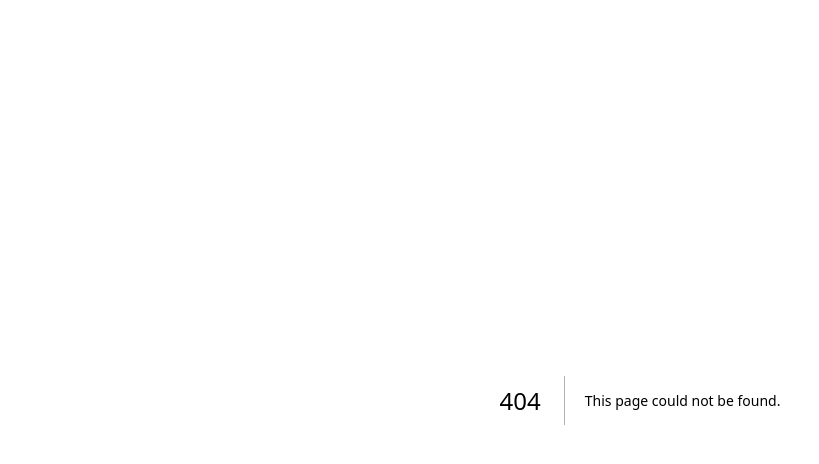
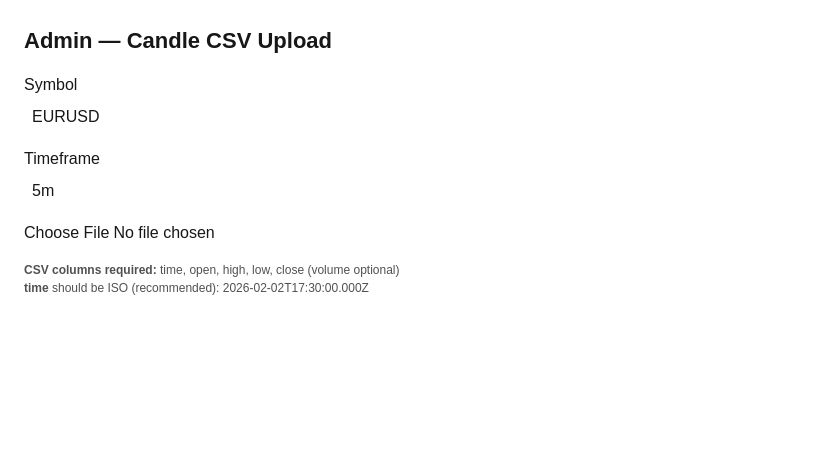
Before and after one commit to skshourav/signal-room-mvp, a Next.js app: page /admin/candles in a window 1280 px wide. Before the commit this address had no page. Shown: the top 464 px of the page, without its empty margins (0-819 px from the left). Built offline with nearby package versions, Linux system fonts and the light colour scheme.

Commit message:
feat: admin candle csv upload

```diff
--- /dev/null
+++ b/src/app/admin/candles/page.tsx
@@ -0,0 +1,79 @@
+"use client";
+
+import { useState } from "react";
+import Papa from "papaparse";
+
+export default function AdminCandlesPage() {
+  const [symbol, setSymbol] = useState("EURUSD");
+  const [timeframe, setTimeframe] = useState("5m");
+  const [msg, setMsg] = useState<string | null>(null);
+
+  async function handleFile(file: File) {
+    setMsg("Parsing CSV...");
+
+    Papa.parse(file, {
+      header: true,
+      skipEmptyLines: true,
+      complete: async (results) => {
+        try {
+          const rows = results.data as any[];
+
+          setMsg(`Parsed ${rows.length} rows. Uploading...`);
+
+          const res = await fetch("/api/admin/candles/upload", {
+            method: "POST",
+            headers: { "Content-Type": "application/json" },
+            body: JSON.stringify({ symbol, timeframe, rows }),
+          });
+
+          const data = await res.json();
+          if (!res.ok) {
+            setMsg(`Error: ${data?.error || "upload failed"}`);
+            return;
+          }
+
+          setMsg(`Upload OK ✅ received=${data.receivedRows} inserted=${data.inserted}`);
+        } catch (e: any) {
+          setMsg(`Error: ${e?.message || "unknown"}`);
+        }
+      },
+      error: (err) => {
+        setMsg(`CSV parse error: ${err.message}`);
+      },
+    });
+  }
+
+  return (
+    <div style={{ padding: 24, maxWidth: 600 }}>
+      <h1 style={{ fontSize: 22, fontWeight: 700 }}>Admin — Candle CSV Upload</h1>
+
+      <div style={{ display: "grid", gap: 10, marginTop: 16 }}>
+        <label>
+          Symbol
+          <input value={symbol} onChange={(e) => setSymbol(e.target.value)} style={{ width: "100%", padding: 8 }} />
+        </label>
+
+        <label>
+          Timeframe
+          <input value={timeframe} onChange={(e) => setTimeframe(e.target.value)} style={{ width: "100%", padding: 8 }} />
+        </label>
+
+        <input
+          type="file"
+          accept=".csv"
+          onChange={(e) => {
+            const f = e.target.files?.[0];
+            if (f) handleFile(f);
+          }}
+        />
+
+        {msg && <p style={{ marginTop: 8 }}>{msg}</p>}
+      </div>
+
+      <div style={{ marginTop: 16, fontSize: 12, opacity: 0.75 }}>
+        <p><b>CSV columns required:</b> time, open, high, low, close (volume optional)</p>
+        <p><b>time</b> should be ISO (recommended): 2026-02-02T17:30:00.000Z</p>
+      </div>
+    </div>
+  );
+}
--- /dev/null
+++ b/src/app/api/admin/candles/upload/route.ts
@@ -0,0 +1,74 @@
+import { NextResponse } from "next/server";
+import { getServerSession } from "next-auth";
+import { authOptions } from "@/auth";
+import { prisma } from "@/lib/db";
+
+type CandleRow = {
+  time: string;
+  open: string;
+  high: string;
+  low: string;
+  close: string;
+  volume?: string;
+};
+
+export async function POST(req: Request) {
+  const session = await getServerSession(authOptions);
+  if (!session?.user) return NextResponse.json({ error: "unauthorized" }, { status: 401 });
+  if ((session.user as any).role !== "ADMIN") return NextResponse.json({ error: "forbidden" }, { status: 403 });
+
+  const body = await req.json();
+
+  const symbol = body?.symbol as string;
+  const timeframe = body?.timeframe as string;
+  const rows = body?.rows as CandleRow[];
+
+  if (!symbol || !timeframe || !Array.isArray(rows)) {
+    return NextResponse.json({ error: "symbol, timeframe, rows required" }, { status: 400 });
+  }
+
+  // Convert rows to prisma createMany inputs
+  const data = rows
+    .map((r) => {
+      const t = new Date(r.time);
+      if (isNaN(t.getTime())) return null;
+
+      const open = Number(r.open);
+      const high = Number(r.high);
+      const low = Number(r.low);
+      const close = Number(r.close);
+      const volume = r.volume !== undefined && r.volume !== "" ? Number(r.volume) : null;
+
+      if (![open, high, low, close].every((n) => Number.isFinite(n))) return null;
+
+      return {
+        symbol,
+        timeframe,
+        time: t,
+        open,
+        high,
+        low,
+        close,
+        volume: volume ?? undefined,
+      };
+    })
+    .filter(Boolean) as any[];
+
+  if (data.length === 0) {
+    return NextResponse.json({ error: "no valid rows parsed" }, { status: 400 });
+  }
+
+  // Insert with upsert-like behavior:
+  // Prisma doesn't support upsertMany, so for MVP we use createMany(skipDuplicatesHook)
+  // Unique constraint exists on (symbol,timeframe,time)
+  const result = await prisma.candle.createMany({
+    data,
+    skipDuplicates: true,
+  });
+
+  return NextResponse.json({
+    ok: true,
+    receivedRows: rows.length,
+    inserted: result.count,
+  });
+}
```
Also changed, not shown: package.json (+38 -2 lines), 1 other file (tests, documents, lock files or other folders).
